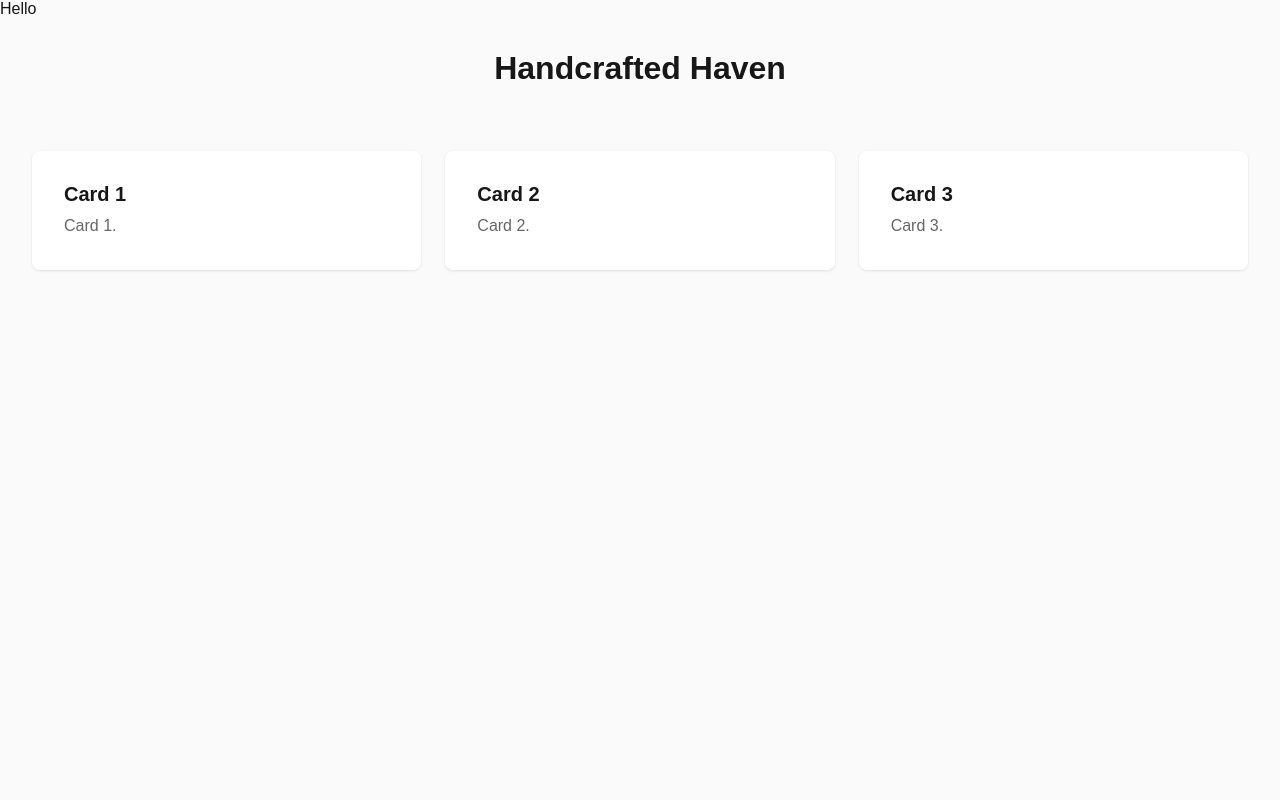
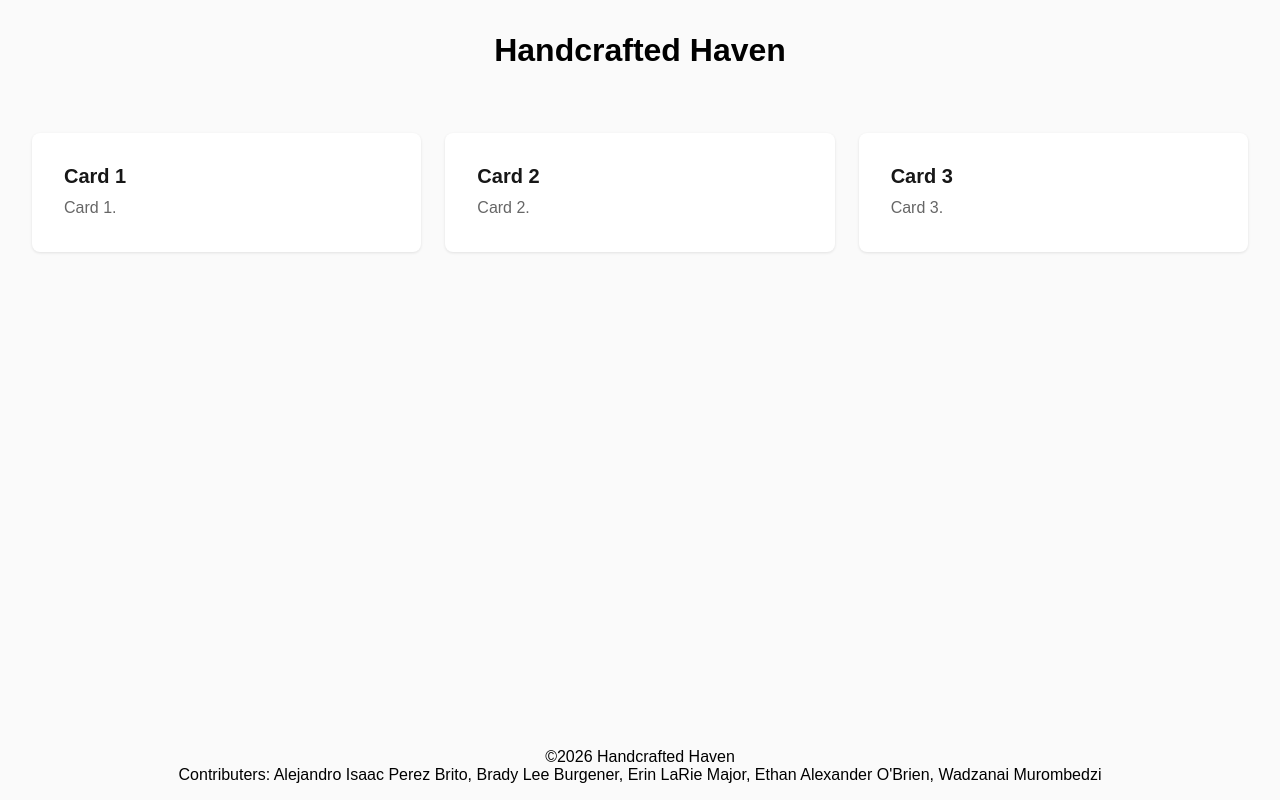
Before and after one commit to blburgen/CodingWookies, a Next.js app: page / in a window 1280 px wide. Built offline with nearby package versions, Linux system fonts and the light colour scheme.

Commit message:
implements footer

```diff
--- a/src/app/page.module.css
+++ b/src/app/page.module.css
@@ -24,6 +24,7 @@
   text-align: center;
   justify-content: center;
   padding: 2rem;
+  color: var(--text-primary);
   background-color: var(--background);
 }
 
@@ -67,6 +68,7 @@
 .footer {
   text-align: center;
   padding: 1rem;
+  color: var(--text-primary);
   background-color: var(--background);
 }
 
--- a/src/app/page.tsx
+++ b/src/app/page.tsx
@@ -1,5 +1,6 @@
 import styles from "./page.module.css";
 import Header from "@/app/ui/header";
+import Footer from "@/app/ui/footer";
 import Card from "@/app/ui/card";
 
 export default function Home() {
@@ -8,9 +9,6 @@ export default function Home() {
       <Header />
 
       <main className={styles.main}>
-        <div className={styles.header}>
-          <h1>Handcrafted Haven</h1>
-        </div>
 
         <div className={styles.cards}>
           <Card title="Card 1" description="Card 1." />
@@ -18,6 +16,7 @@ export default function Home() {
           <Card title="Card 3" description="Card 3." />
         </div>
       </main>
+      <Footer />
     </div>
   );
 }
--- /dev/null
+++ b/src/app/ui/footer.tsx
@@ -0,0 +1,20 @@
+import styles from "../page.module.css";
+
+
+export default function Footer() {
+    return (
+        <footer className={styles.footer}>
+            <div>
+                <p>&copy;2026 Handcrafted Haven</p>
+            </div>
+            <div>
+                <p>Contributers:
+                    Alejandro Isaac Perez Brito,
+                    Brady Lee Burgener,
+                    Erin LaRie Major,
+                    Ethan Alexander O'Brien,
+                    Wadzanai Murombedzi</p>
+            </div>
+        </footer>
+    )
+}
--- a/src/app/ui/header.tsx
+++ b/src/app/ui/header.tsx
@@ -1,8 +1,12 @@
+import styles from "../page.module.css";
+
 
 export default function Header() {
     return (
         <header>
-            Hello
+            <div className={styles.header}>
+                <h1>Handcrafted Haven</h1>
+            </div>
         </header>
     )
 }
```
